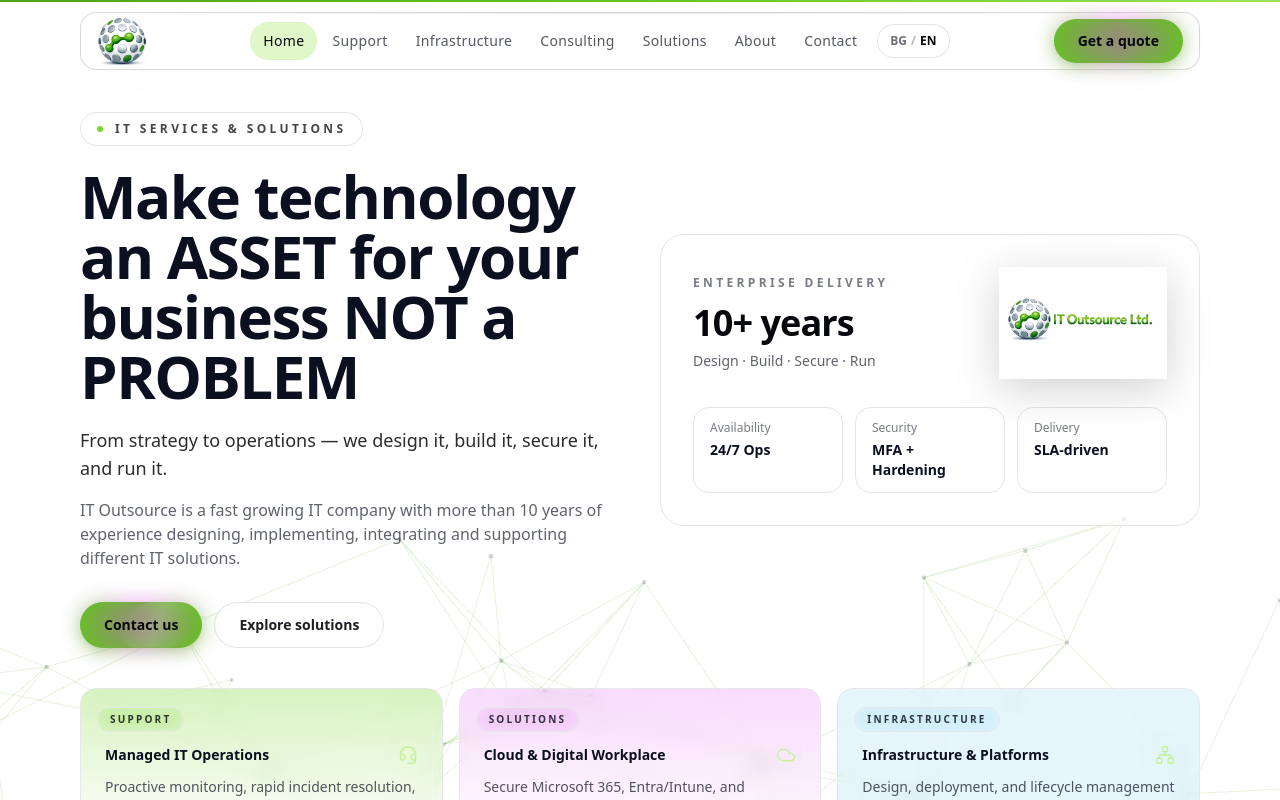
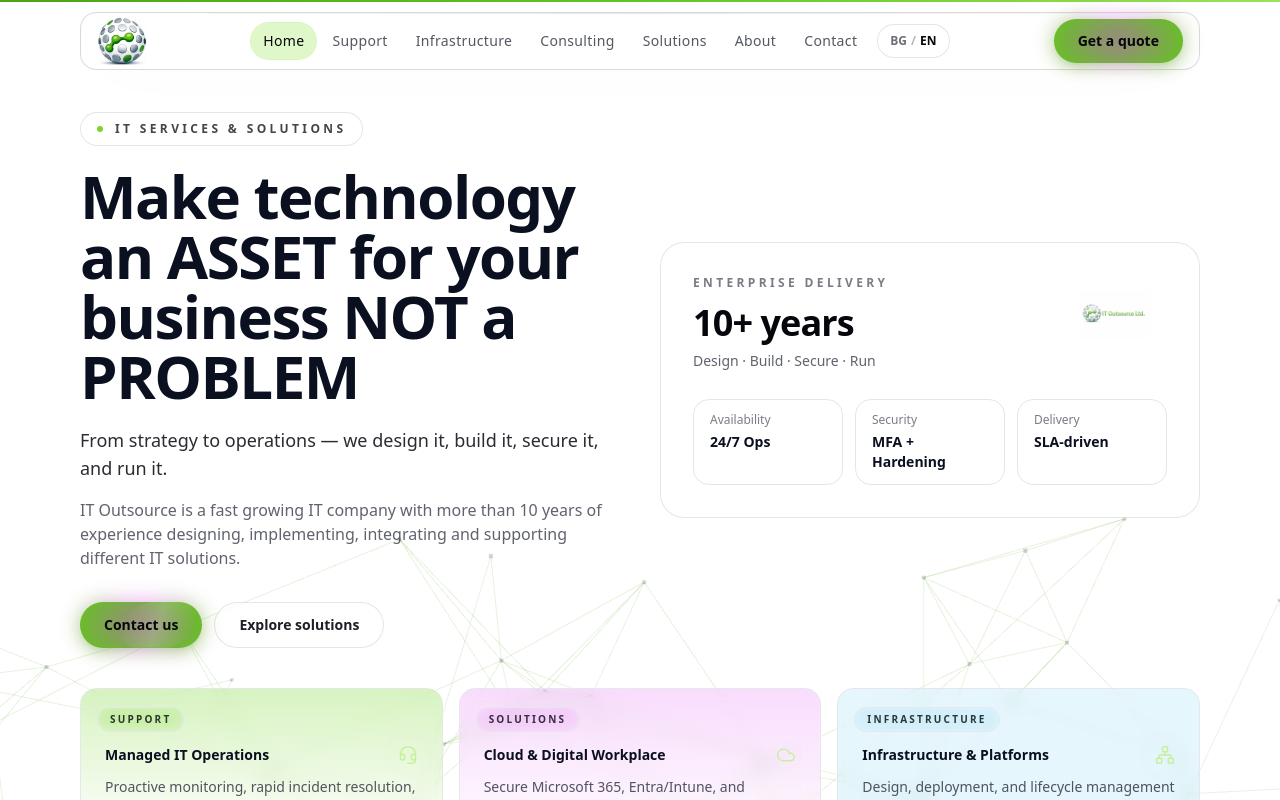
Before and after one commit to gushterovstefan/itosite, a React (Vite) app in the folder website/: page / in a window 1280 px wide. Shown: the top 800 px of the page. Built offline with nearby package versions, Linux system fonts and the light colour scheme.

Commit message:
Hero metric card: blend logo as subtle watermark (no stuck box)

```diff
--- a/website/src/pages/HomeGem.jsx
+++ b/website/src/pages/HomeGem.jsx
@@ -62,18 +62,22 @@ export default function HomeGem() {
                 transition={{ duration: 0.45, ease: [0.22, 1, 0.36, 1] }}
                 className="rounded-3xl border border-black/10 bg-white/70 p-8"
               >
-                <div className="flex items-center justify-between gap-6">
+                <div className="relative">
+                  {/* subtle brand mark (blended, not a stuck box) */}
+                  <div className="pointer-events-none absolute right-2 top-2 opacity-70 md:right-4 md:top-4">
+                    <img
+                      src={logo}
+                      alt=""
+                      aria-hidden="true"
+                      className="h-10 w-auto mix-blend-multiply md:h-12"
+                    />
+                  </div>
+
                   <div>
                     <div className="text-xs font-semibold uppercase tracking-[0.28em] text-ink-900/55">Enterprise delivery</div>
                     <div className="mt-3 text-4xl font-semibold tracking-tight text-ink-950">10+ years</div>
                     <div className="mt-2 text-sm text-ink-900/65">Design · Build · Secure · Run</div>
                   </div>
-                  <img
-                    src={logo}
-                    alt=""
-                    aria-hidden="true"
-                    className="h-24 w-auto drop-shadow-[0_10px_22px_rgba(0,0,0,0.18)] md:h-28"
-                  />
                 </div>
 
                 <div className="mt-7 grid gap-3 sm:grid-cols-3">
```
